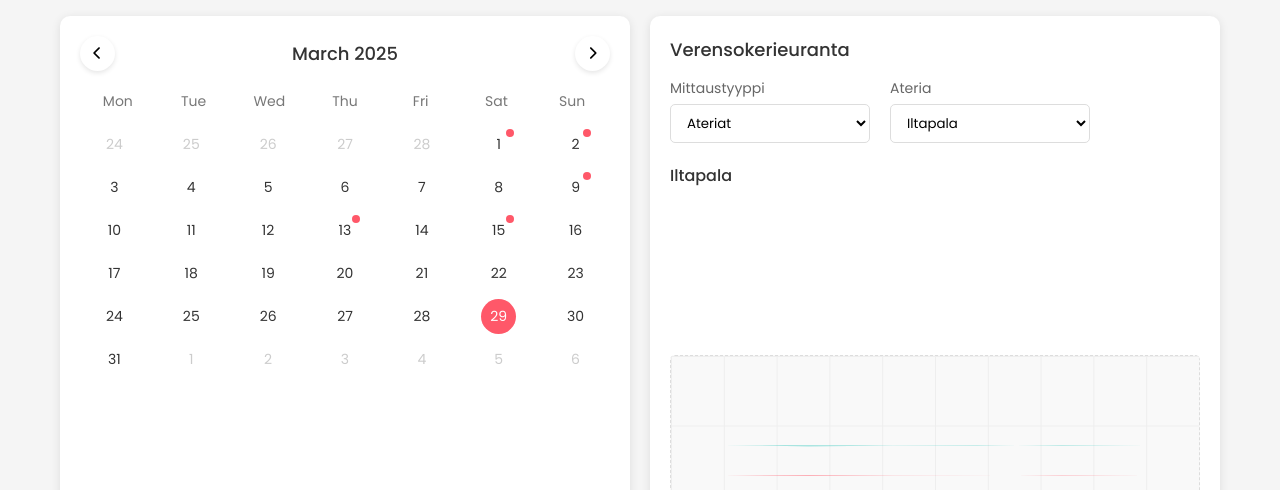
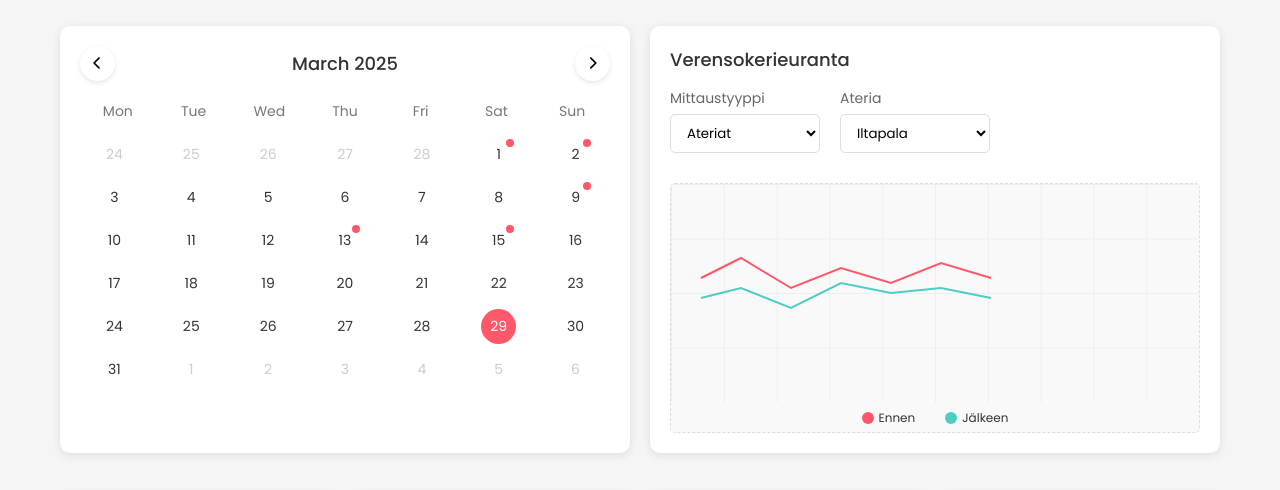
Before and after one commit to kana542/DiaBalance, a website built with Vite: page frontend/src/pages/dashboard.html in a window 1280 px wide. Shown: the part 76-566 px from the top of the page. Built offline with nearby package versions, Linux system fonts and the light colour scheme.

Commit message:
template fix

```diff
--- a/frontend/src/css/dashboard.css
+++ b/frontend/src/css/dashboard.css
@@ -10,22 +10,39 @@
        font-family: 'Poppins', sans-serif;
    }
 
+   html, body {
+       height: 100%;
+       background-color: #f5f5f5;
+       color: #333;
+   }
+
    body {
-       background-color: #f5f5f5;
-       min-height: 100vh;
        display: flex;
        flex-direction: column;
-       color: #333;
+       min-height: 100vh;
    }
 
    /* ==============================================
       LAYOUT JA KONTTIEN TYYLIT
       ============================================== */
    .main-container {
+       width: 100%;
+       display: flex;
+       flex-direction: column;
+       flex: 1;
+   }
+
+   .dashboard-content {
+       display: flex;
+       flex-direction: column;
+       gap: 20px;
+       width: 100%;
        max-width: 1200px;
        margin: 0 auto;
-       padding: 20px;
-       width: 100%;
+       padding: 0 20px;
+       flex: 1;
+       /* Keskitetään sisältö pystysuunnassa */
+       justify-content: center;
    }
 
    /* ==============================================
@@ -35,8 +52,10 @@
        display: flex;
        justify-content: space-between;
        align-items: center;
-       margin-bottom: 20px;
-       padding-bottom: 10px;
+       width: 100%;
+       max-width: 1200px;
+       margin: 0 auto;
+       padding: 20px;
    }
 
    h1 {
@@ -68,16 +87,15 @@
    /* ==============================================
       DASHBOARD RAKENNE
       ============================================== */
-   .dashboard-content {
-       display: flex;
-       flex-direction: column;
-       gap: 20px;
-   }
-
    .dashboard-row {
        display: flex;
        gap: 20px;
        width: 100%;
+       margin-bottom: 20px;
+   }
+
+   .dashboard-row:last-child {
+       margin-bottom: 0;
    }
 
    .dashboard-card {
@@ -86,6 +104,8 @@
        box-shadow: 0 2px 10px rgba(0, 0, 0, 0.1);
        padding: 20px;
        flex: 1;
+       display: flex;
+       flex-direction: column;
    }
 
    /* ==============================================
@@ -214,20 +234,42 @@
        border: 1px solid #ddd;
        border-radius: 5px;
        background-color: white;
-       width: 200px;
+       width: 150px;
+       cursor: pointer;
+   }
+
+   .filter-select:hover {
+       border-color: #bbb;
+   }
+
+   .filter-select:focus {
+       border-color: #4ecdc4;
+       outline: none;
+   }
+
+   /* Mittausosio */
+   .measurement-section {
+       display: flex;
+       flex-direction: column;
+       flex: 1;
+       margin-top: 10px;
    }
 
    /* ==============================================
       KAAVIOT JA VISUALISOINNIT
       ============================================== */
    .chart-container {
-       height: 300px;
+       flex: 1;
+       min-height: 250px;
        width: 100%;
        position: relative;
+       margin-top: 0;
+       display: flex;
+       flex-direction: column;
    }
 
    .chart-placeholder {
-       height: 100%;
+       flex: 1;
        width: 100%;
        background-color: #f9f9f9;
        border-radius: 5px;
@@ -240,7 +282,7 @@
        top: 0;
        left: 0;
        right: 0;
-       bottom: 20px;
+       bottom: 30px;
        background-image: linear-gradient(#eee 1px, transparent 1px),
                          linear-gradient(90deg, #eee 1px, transparent 1px);
        background-size: 10% 25%, 10% 25%;
@@ -253,6 +295,17 @@
        right: 10px;
        display: flex;
        gap: 15px;
+   }
+
+   /* Keskitetty kaavion selite */
+   .chart-legend-centered {
+       position: absolute;
+       bottom: 5px;
+       left: 0;
+       right: 0;
+       display: flex;
+       justify-content: center;
+       gap: 30px;
    }
 
    .legend-item {
@@ -322,6 +375,20 @@
    /* ==============================================
       RESPONSIIVISUUS
       ============================================== */
+   @media (max-height: 800px) {
+       .dashboard-content {
+           justify-content: flex-start;
+           padding-top: 20px;
+           padding-bottom: 20px;
+       }
+   }
+
+   @media (max-width: 1024px) {
+       .dashboard-content {
+           padding: 20px;
+       }
+   }
+
    @media (max-width: 768px) {
        .dashboard-row {
            flex-direction: column;
--- a/frontend/src/js/dashboard.js
+++ b/frontend/src/js/dashboard.js
@@ -1,30 +1,20 @@
 document.addEventListener('DOMContentLoaded', () => {
+    console.log("Dashboard loading...");
     const logoutButton = document.getElementById('logoutButton');
 
     // Add event listener for logout button
-    logoutButton.addEventListener('click', handleLogout);
-
-    // Comment out authentication code for now
-    /*
-    // Check if user is logged in
-    const token = localStorage.getItem('token');
-
-    if (!token) {
-        // If not logged in, redirect to login page
-        window.location.href = 'login.html';
-        return;
+    if (logoutButton) {
+        logoutButton.addEventListener('click', handleLogout);
     }
 
-    // Validate token on the server
-    validateToken(token);
-    */
-
-    // Instead, just initialize the dashboard
+    // HUOM: Autentikointi on poistettu käytöstä kehitysvaiheen ajaksi
+    // Alusta dashboard suoraan ilman autentikaatiota
     initializeDashboard();
 });
 
 // Function to initialize dashboard components
 function initializeDashboard() {
+    console.log("Initializing dashboard components...");
     // Initialize calendar
     initializeCalendar();
 
@@ -38,6 +28,11 @@ function initializeCalendar() {
     const datesElement = document.getElementById("dates");
     const prevBtn = document.getElementById("prevBtn");
     const nextBtn = document.getElementById("nextBtn");
+
+    if (!monthYearElement || !datesElement || !prevBtn || !nextBtn) {
+        console.error("Calendar elements not found!");
+        return;
+    }
 
     let currentDate = new Date();
 
@@ -128,88 +123,35 @@ function initializeCalendar() {
 
 // Placeholder function to initialize chart (just for UI demo)
 function initializeChartPlaceholder() {
-    const chartPlaceholder = document.getElementById('chart-placeholder');
-    if (!chartPlaceholder) return;
+    // Chartit piirretään nyt HTML:ssä SVG:nä, joten tätä funktiota ei tarvita tähän tarkoitukseen
 
-    // Draw a placeholder chart line
-    const beforeLine = document.createElement('div');
-    beforeLine.style.position = 'absolute';
-    beforeLine.style.left = '10%';
-    beforeLine.style.right = '10%';
-    beforeLine.style.top = '40%';
-    beforeLine.style.height = '2px';
-    beforeLine.style.backgroundColor = '#ff5869';
-    beforeLine.style.borderRadius = '2px';
+    // Lisätään mittaustyypin vaihtologiikka
+    const measurementTypeSelect = document.getElementById('measurementType');
+    const mealTypeGroup = document.getElementById('mealTypeGroup');
 
-    // Add some variation to make it look like a chart
-    beforeLine.style.clipPath = 'polygon(0% 0%, 20% 30%, 40% 10%, 60% 20%, 80% 0%, 100% 20%)';
-
-    const afterLine = document.createElement('div');
-    afterLine.style.position = 'absolute';
-    afterLine.style.left = '10%';
-    afterLine.style.right = '10%';
-    afterLine.style.top = '30%';
-    afterLine.style.height = '2px';
-    afterLine.style.backgroundColor = '#4ecdc4';
-    afterLine.style.borderRadius = '2px';
-
-    // Add some variation to make it look like a chart
-    afterLine.style.clipPath = 'polygon(0% 0%, 20% 40%, 40% 20%, 60% 30%, 80% 10%, 100% 30%)';
-
-    chartPlaceholder.appendChild(beforeLine);
-    chartPlaceholder.appendChild(afterLine);
-}
-
-// Function to validate token with the server - commented out for now
-/*
-async function validateToken(token) {
-    const authStatus = document.getElementById('authStatus');
-
-    try {
-        // Send request to verify token
-        const response = await fetch('http://localhost:3000/api/auth/validate', {
-            method: 'GET',
-            headers: {
-                'Authorization': `Bearer ${token}`
+    if (measurementTypeSelect && mealTypeGroup) {
+        // Lisätään tapahtumankäsittelijä mittaustyypin vaihdolle
+        measurementTypeSelect.addEventListener('change', function() {
+            if (this.value === 'Perus') {
+                mealTypeGroup.style.display = 'none';
+            } else {
+                mealTypeGroup.style.display = 'flex';
             }
         });
 
-        if (!response.ok) {
-            // If token is invalid, redirect to login
-            localStorage.removeItem('token');
-            localStorage.removeItem('user');
-            window.location.href = 'login.html';
-            return;
+        // Alustetaan näkyvyys nykyisen valinnan mukaan
+        if (measurementTypeSelect.value === 'Perus') {
+            mealTypeGroup.style.display = 'none';
+        } else {
+            mealTypeGroup.style.display = 'flex';
         }
-
-        // Token is valid
-        authStatus.textContent = 'OK';
-
-        // Get user info if it exists
-        const user = JSON.parse(localStorage.getItem('user') || '{}');
-        if (user.username) {
-            authStatus.textContent += ` - Welcome, ${user.username}!`;
-        }
-
-    } catch (error) {
-        console.error('Token validation error:', error);
-        authStatus.textContent = 'Authentication error';
-
-        // Keep user on dashboard but show error message
-        // In a real application, you might handle this differently
     }
 }
-*/
 
 // Function to handle logout
 function handleLogout() {
-    // For demonstration only - no actual logout functionality yet
+    // Pelkkä viesti konsoliin, ei todellista uloskirjautumista
     console.log('Logout clicked');
 
-    // Remove token and user info from localStorage
-    localStorage.removeItem('token');
-    localStorage.removeItem('user');
-
-    // In a real implementation, this would redirect to login page
-    // window.location.href = '../../index.html';
+    // Kehitysversiossa ei vielä tehdä uloskirjautumista tai uudelleenohjausta
 }
--- a/frontend/src/pages/dashboard.html
+++ b/frontend/src/pages/dashboard.html
@@ -26,7 +26,7 @@
                             <button id="prevBtn" class="calendar-nav-btn">
                                 <i class="fa-solid fa-chevron-left"></i>
                             </button>
-                            <div class="monthYear" id="monthYear">March 2025</div>
+                            <div class="monthYear" id="monthYear">maaliskuu 2025</div>
                             <button id="nextBtn" class="calendar-nav-btn">
                                 <i class="fa-solid fa-chevron-right"></i>
                             </button>
@@ -53,25 +53,43 @@
                         <div class="filter-group">
                             <label for="measurementType">Mittaustyyppi</label>
                             <select id="measurementType" class="filter-select">
-                                <option>Ateriat</option>
+                                <option>Perus</option>
+                                <option selected>Ateriat</option>
                             </select>
                         </div>
-                        <div class="filter-group">
+                        <div class="filter-group" id="mealTypeGroup">
                             <label for="mealType">Ateria</label>
                             <select id="mealType" class="filter-select">
-                                <option>Iltapala</option>
+                                <option>Aamupala</option>
+                                <option>Lounas</option>
+                                <option>Välipala</option>
+                                <option>Päivällinen</option>
+                                <option selected>Iltapala</option>
                             </select>
                         </div>
                     </div>
 
                     <div class="measurement-section">
-                        <h3>Iltapala</h3>
                         <div class="chart-container">
-                            <canvas id="glucoseChart"></canvas>
                             <div id="chart-placeholder" class="chart-placeholder">
-                                <!-- This will be replaced with an actual chart -->
                                 <div class="chart-grid"></div>
-                                <div class="chart-legend">
+                                <!-- Lisätään demoa varten käyrät -->
+                                <div id="demo-chart-before" style="position: absolute; top: 50%; left: 0; right: 0; height: 2px; transform: translateY(-30px); z-index: 2;">
+                                    <svg width="100%" height="120" style="position: absolute; top: -60px;">
+                                        <polyline
+                                            points="30,60 70,40 120,70 170,50 220,65 270,45 320,60"
+                                            style="fill:none; stroke:#ff5869; stroke-width:2;" />
+                                    </svg>
+                                </div>
+                                <div id="demo-chart-after" style="position: absolute; top: 50%; left: 0; right: 0; height: 2px; transform: translateY(10px); z-index: 2;">
+                                    <svg width="100%" height="120" style="position: absolute; top: -60px;">
+                                        <polyline
+                                            points="30,40 70,30 120,50 170,25 220,35 270,30 320,40"
+                                            style="fill:none; stroke:#4ecdc4; stroke-width:2;" />
+                                    </svg>
+                                </div>
+                                <!-- Selite keskellä alhaalla -->
+                                <div class="chart-legend-centered">
                                     <div class="legend-item">
                                         <span class="legend-color before"></span>
                                         <span>Ennen</span>
```
Also changed, not shown: frontend/index.html (+2 -0 lines).
